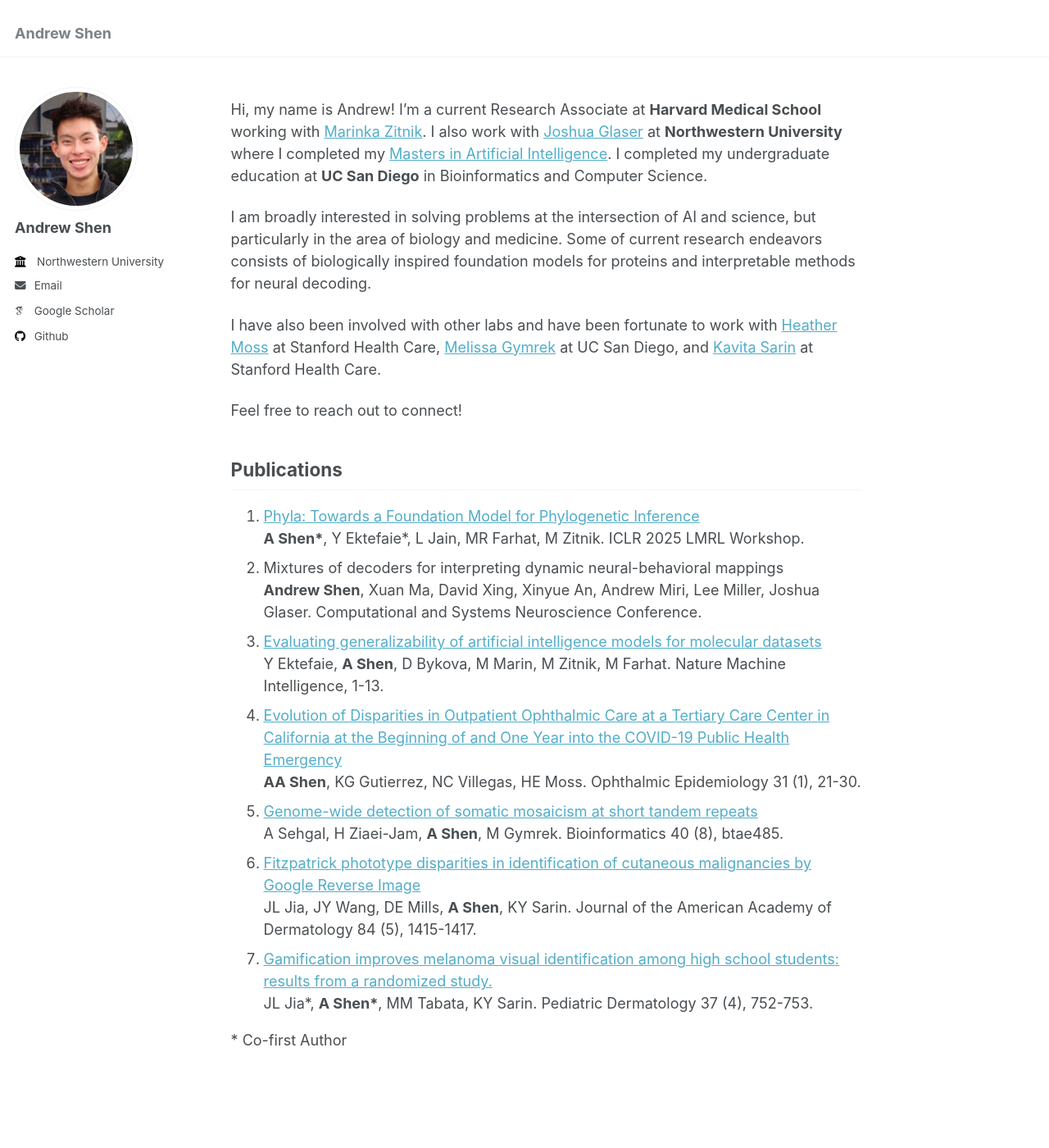
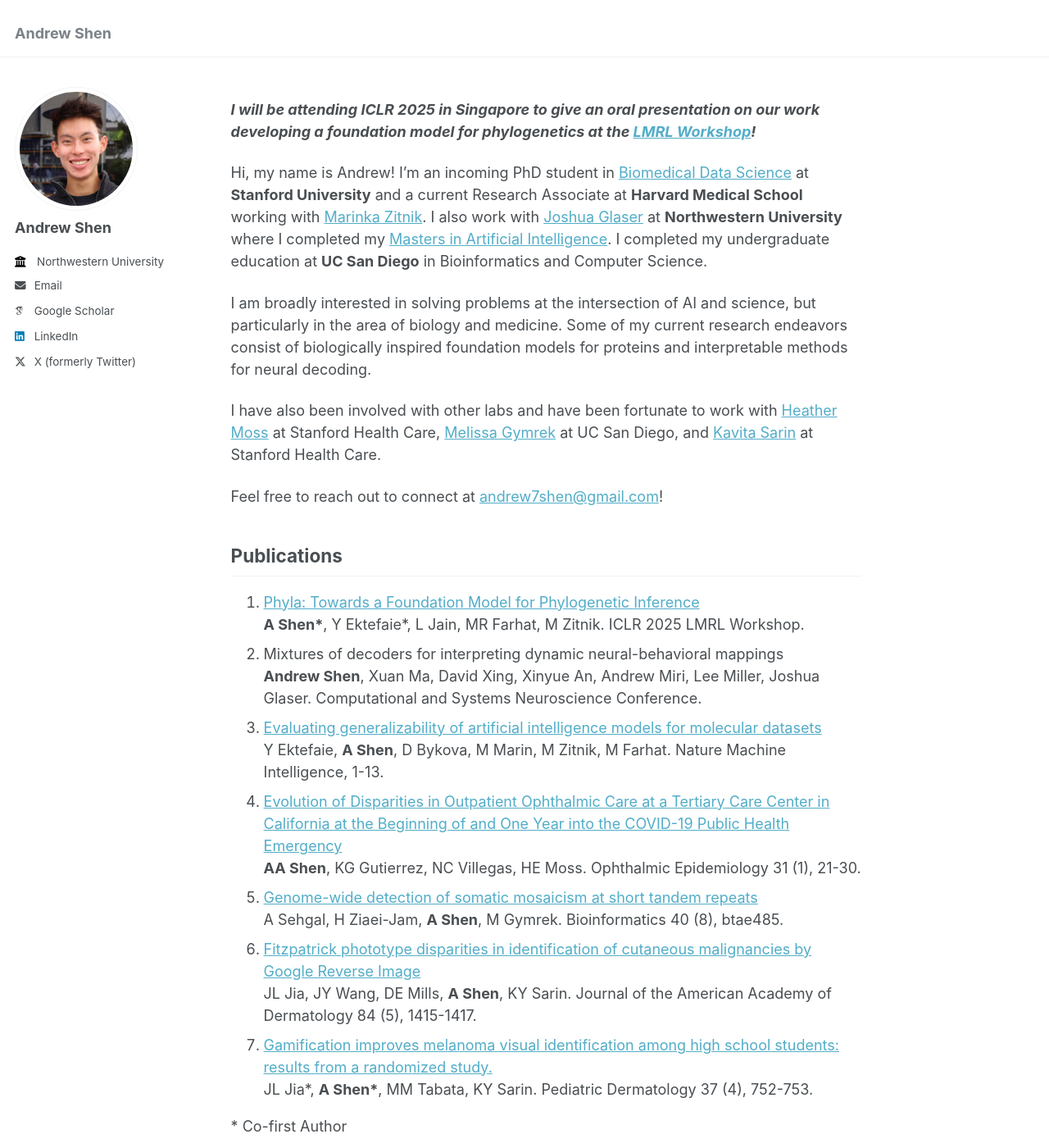
Before and after one commit to andrew7shen/andrew7shen.github.io, a Jekyll site: the page built from _pages/about.md, in a window 1280 px wide and 1400 px high. Shown: the whole window at 82% size. Built offline with Jekyll 4.4.1, drawn with Linux system fonts in a browser that asks for light colours; some web fonts are replaced; some of the changed text lies outside the part shown.

Commit message:
added iclr and bds notices, updated sidebar links, added awards section

```diff
--- a/_config.yml
+++ b/_config.yml
@@ -43,7 +43,7 @@ author:
   bitbucket        : # Username - Update with your username on the site
   codepen          : # Username
   dribbble         : # Username
-  github           : "andrew7shen"
+  github           : # "andrew7shen"
   kaggle           : # Username
   stackoverflow    : # User number or user number and name (i.e., use "1" or "1/jeff-atwood")
 
@@ -57,7 +57,7 @@ author:
   keybase          : # Username
   instagram        : # Username
   lastfm           : # Username
-  linkedin         : # Username
+  linkedin         : andrew7shen # Username
   mastodon         : # URL
   medium           : # URL
   pinterest        : # Username
@@ -65,7 +65,7 @@ author:
   steam            : # Username
   telegram         : # URL
   tumblr           : # Username
-  twitter          : # Username for X / Twitter
+  twitter          : andrew7shen # Username for X / Twitter
   vine             : # Username
   weibo            : # Username
   wikipedia        : # Username
--- a/_pages/about.md
+++ b/_pages/about.md
@@ -7,13 +7,15 @@ redirect_from:
   - /about.html
 ---
 
-Hi, my name is Andrew! I'm a current Research Associate at **Harvard Medical School** working with [Marinka Zitnik](https://zitniklab.hms.harvard.edu/). I also work with [Joshua Glaser](https://glaserlab.github.io/) at **Northwestern University** where I completed my [Masters in Artificial Intelligence](https://www.mccormick.northwestern.edu/artificial-intelligence/). I completed my undergraduate education at **UC San Diego** in Bioinformatics and Computer Science.
+***I will be attending ICLR 2025 in Singapore to give an oral presentation on our work developing a foundation model for phylogenetics at the [LMRL Workshop](https://www.lmrl.org/)!***
 
-I am broadly interested in solving problems at the intersection of AI and science, but particularly in the area of biology and medicine. Some of current research endeavors consists of biologically inspired foundation models for proteins and interpretable methods for neural decoding.
+Hi, my name is Andrew! I'm an incoming PhD student in [Biomedical Data Science](https://dbds.stanford.edu/) at **Stanford University** and a current Research Associate at **Harvard Medical School** working with [Marinka Zitnik](https://zitniklab.hms.harvard.edu/). I also work with [Joshua Glaser](https://glaserlab.github.io/) at **Northwestern University** where I completed my [Masters in Artificial Intelligence](https://www.mccormick.northwestern.edu/artificial-intelligence/). I completed my undergraduate education at **UC San Diego** in Bioinformatics and Computer Science.
+
+I am broadly interested in solving problems at the intersection of AI and science, but particularly in the area of biology and medicine. Some of my current research endeavors consist of biologically inspired foundation models for proteins and interpretable methods for neural decoding.
 
 I have also been involved with other labs and have been fortunate to work with [Heather Moss](https://med.stanford.edu/mosslab/current-team.html#current_team) at Stanford Health Care, [Melissa Gymrek](https://gymreklab.com/) at UC San Diego, and [Kavita Sarin](https://sarinlab.stanford.edu/) at Stanford Health Care.
 
-Feel free to reach out to connect!
+Feel free to reach out to connect at [andrew7shen@gmail.com](andrew7shen@gmail.com)!
 
 
 ## Publications
@@ -34,3 +36,15 @@ JL Jia, JY Wang, DE Mills, **A Shen**, KY Sarin. Journal of the American Academy
 JL Jia*, **A Shen\***, MM Tabata, KY Sarin. Pediatric Dermatology 37 (4), 752-753.
 
 \* Co-first Author
+
+<!-- ## Talks and Posters
+
+1. ICLR 2025: Invited LMRL Workshop oral presentation for "Phyla: Towards a Foundation Model for Phylogenetic Inference"
+2. COSYNE 2025: Poster presentation for "Mixtures of decoders for interpreting dynamic neural-behavioral mappings"
+3. NANOS 2022: Poster presentation for "Evolution of Disparities in Outpatient Ophthalmic Care at a Tertiary Care Center in California at the Beginning of and One Year into the COVID-19 Public Health Emergency" -->
+
+## Awards
+
+1. NSF GRFP Honorable Mention (2025)
+2. Harvard Medical School Summer Institute in Biomedical Informatics Fellow (2023)
+3. National Merit Finalist (2019)
```
